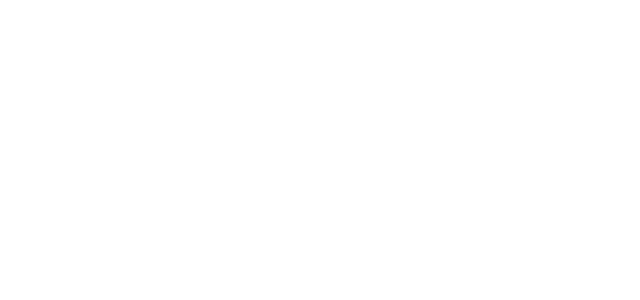
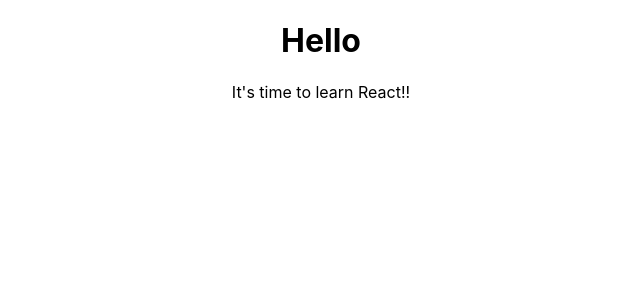
Before and after one commit to elperez365/reactExercises, a React (Create React App) app in the folder appesercizireact/: page / in a window 1280 px wide. Shown: the top 300 px of the page, without its empty margins (319-959 px from the left). Built offline with nearby package versions, Linux system fonts and the light colour scheme.

Commit message:
exercise 1 loaded

```diff
--- a/appesercizireact/src/App.js
+++ b/appesercizireact/src/App.js
@@ -1,10 +1,11 @@
-import logo from './logo.svg';
+
 import './App.css';
+import Hello from './Hello';
 
 function App() {
   return (
     <div className="App">
-
+     <Hello/>
     </div>
   );
 }
--- /dev/null
+++ b/appesercizireact/src/Hello.js
@@ -0,0 +1,17 @@
+import React from "react";
+import Message from "./Message";
+
+class Hello extends React.Component{
+
+
+    render(){
+        return(
+            <div>
+                <h1>Hello</h1>
+                <Message/>
+            </div>
+        )
+    }
+}
+
+export default Hello
--- /dev/null
+++ b/appesercizireact/src/Message.js
@@ -0,0 +1,13 @@
+import React from "react";
+
+class Message extends React.Component{
+
+
+    render(){
+        return(
+            <p>It's time to learn React!!</p>
+        )
+    }
+}
+
+export default Message
```
Also changed, not shown: appesercizireact/src/compoinit.js (added, +13 -0 lines).
